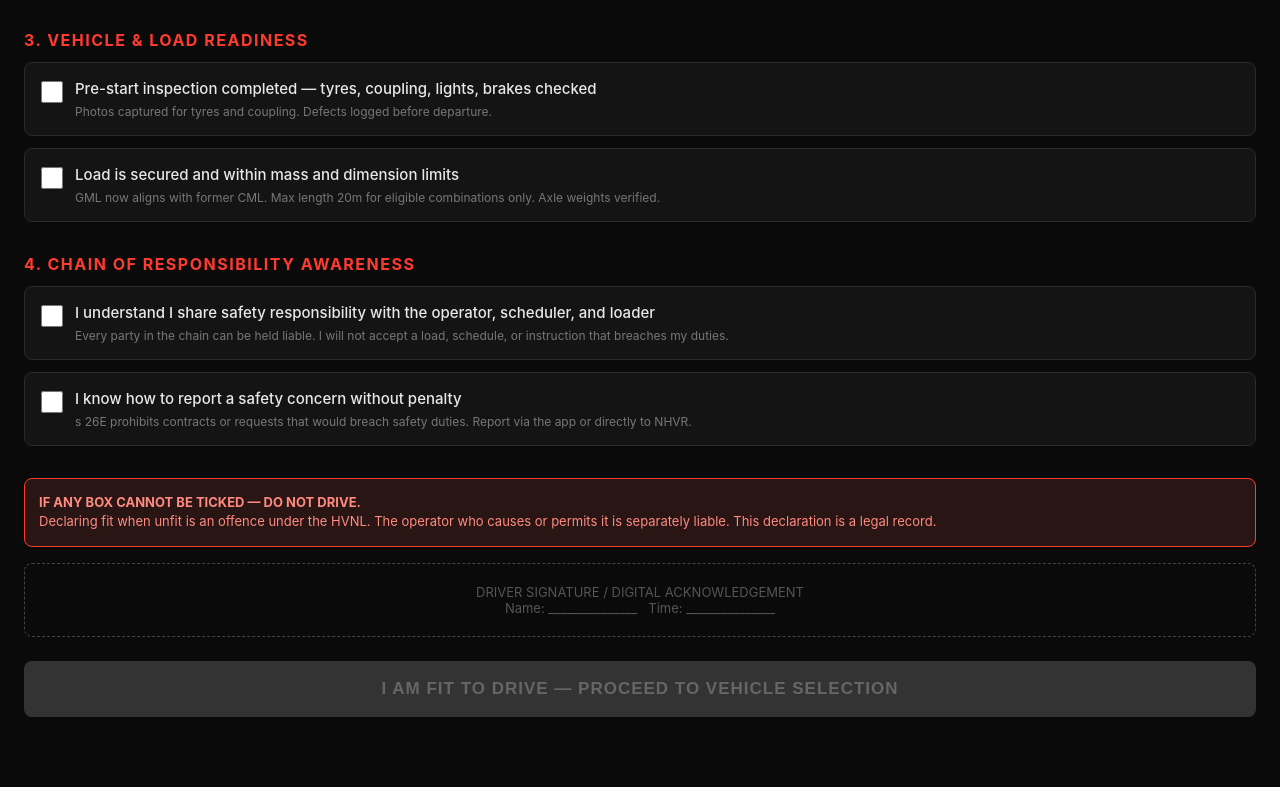
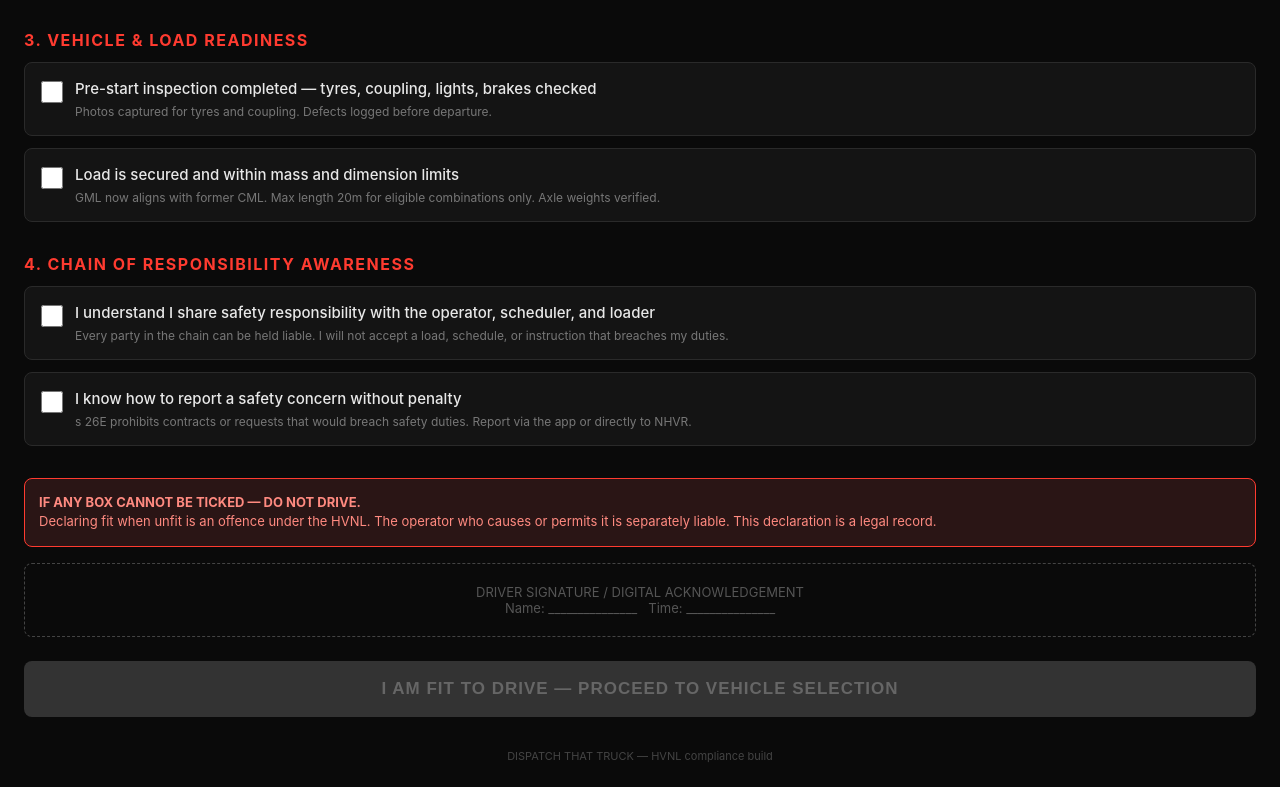
Before and after one commit to dispatchthattruck-hub/haul, a plain HTML site: page dispatchthattruck_fit_for_duty.html in a window 1280 px wide. Shown: the part 847-1634 px from the top of the page. Before the commit the page ends 1588 px from the top, so only its background shows below. Drawn offline with Linux system fonts and the light colour scheme.

Commit message:
Trigger Vercel deploy — minor footer tweak to fit-for-duty screen

```diff
--- a/dispatchthattruck_fit_for_duty.html
+++ b/dispatchthattruck_fit_for_duty.html
@@ -23,6 +23,7 @@
   .btn:disabled { background: #333; color: #666; cursor: not-allowed; }
   .warn { background: #2a1515; border: 1px solid #ff3b30; border-radius: 8px; padding: 14px; font-size: 13px; color: #ff8a80; margin-top: 16px; line-height: 1.5; }
   .sig-box { border: 1px dashed #444; border-radius: 8px; padding: 20px; text-align: center; color: #555; font-size: 13px; margin-top: 16px; }
+  .footer { text-align: center; color: #444; font-size: 11px; margin-top: 32px; }
 </style>
 </head>
 <body>
@@ -61,6 +62,7 @@
 <div class="warn"><strong>IF ANY BOX CANNOT BE TICKED — DO NOT DRIVE.</strong><br>Declaring fit when unfit is an offence under the HVNL. The operator who causes or permits it is separately liable. This declaration is a legal record.</div>
 <div class="sig-box">DRIVER SIGNATURE / DIGITAL ACKNOWLEDGEMENT<br>Name: _______________ &nbsp; Time: _______________</div>
 <button class="btn" id="submitBtn" disabled onclick="submitDeclaration()">I AM FIT TO DRIVE — PROCEED TO VEHICLE SELECTION</button>
+<div class="footer">DISPATCH THAT TRUCK &mdash; HVNL compliance build</div>
 <script>
   const boxes = document.querySelectorAll('input[type="checkbox"]);
   const btn = document.getElementById('submitBtn);
```
